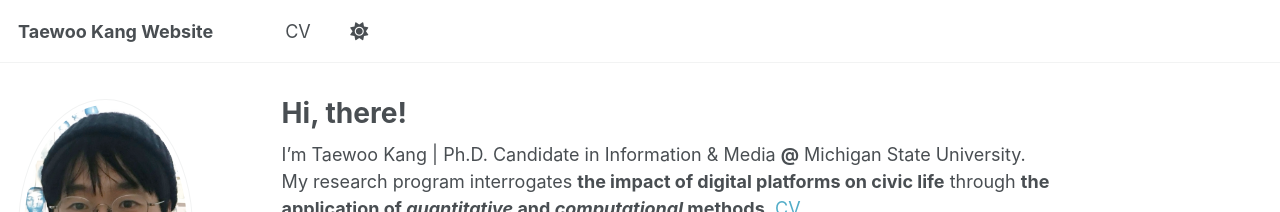
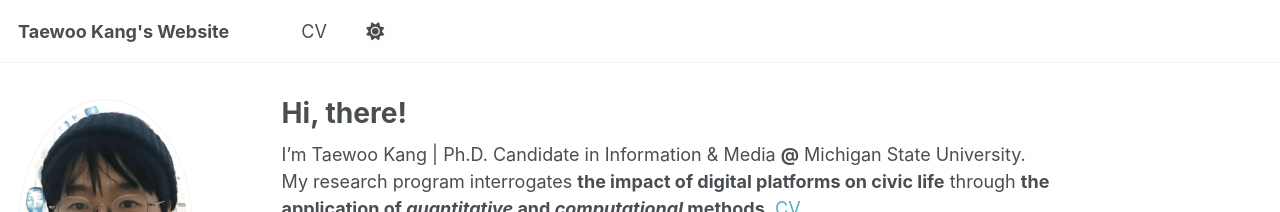
Before and after one commit to kteen2k/taewookang, a Jekyll site: the page built from _pages/about.md, in a window 1280 px wide. Shown: the top 212 px of the page. Built offline with Jekyll 4.4.1, drawn with Linux system fonts in a browser that asks for light colours; some web fonts are replaced.

```diff
--- a/_config.yml
+++ b/_config.yml
@@ -9,7 +9,7 @@
 # Basic Site Settings
 locale                   : "en-US"
 site_theme               : "default"
-title                    : "Taewoo Kang Website"
+title                    : "Taewoo Kang's Website"
 title_separator          : "-"
 name                     : &name "Taewoo Kang"
 description              : &description "personal description"
```
